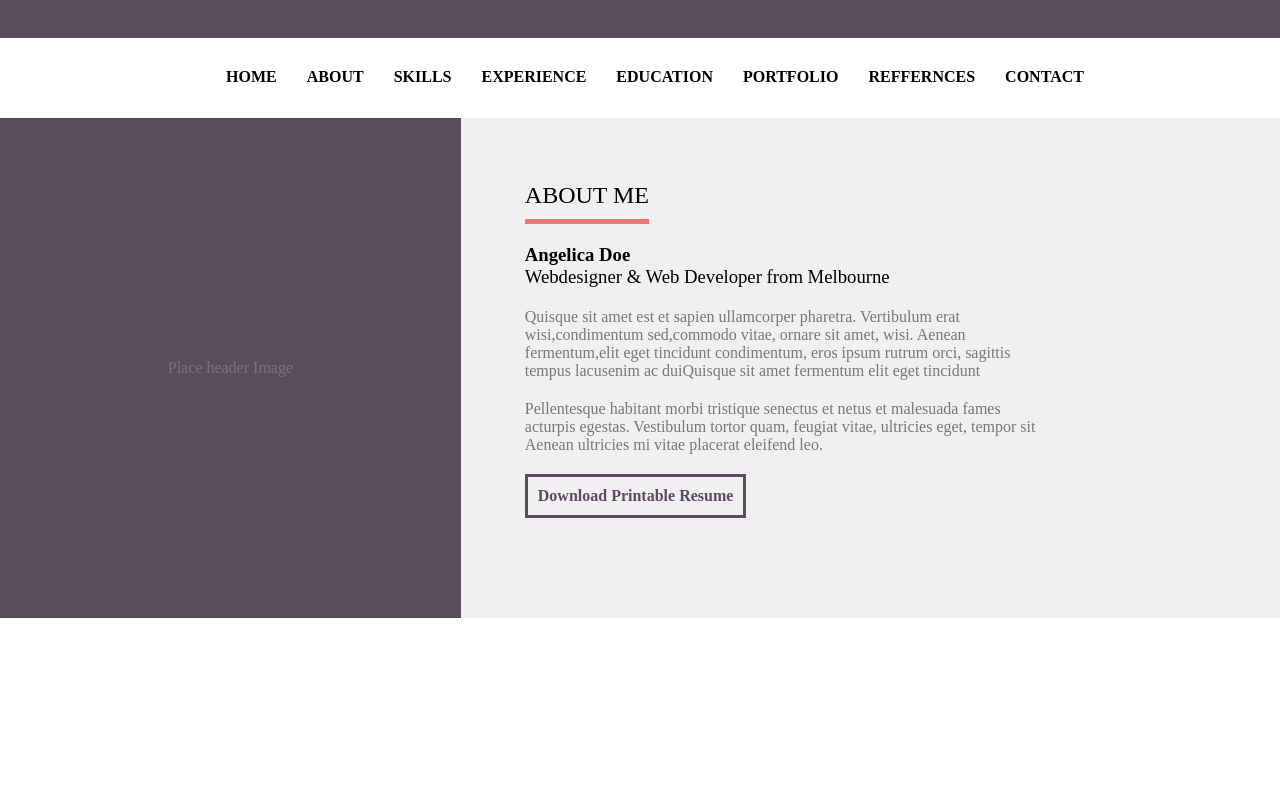
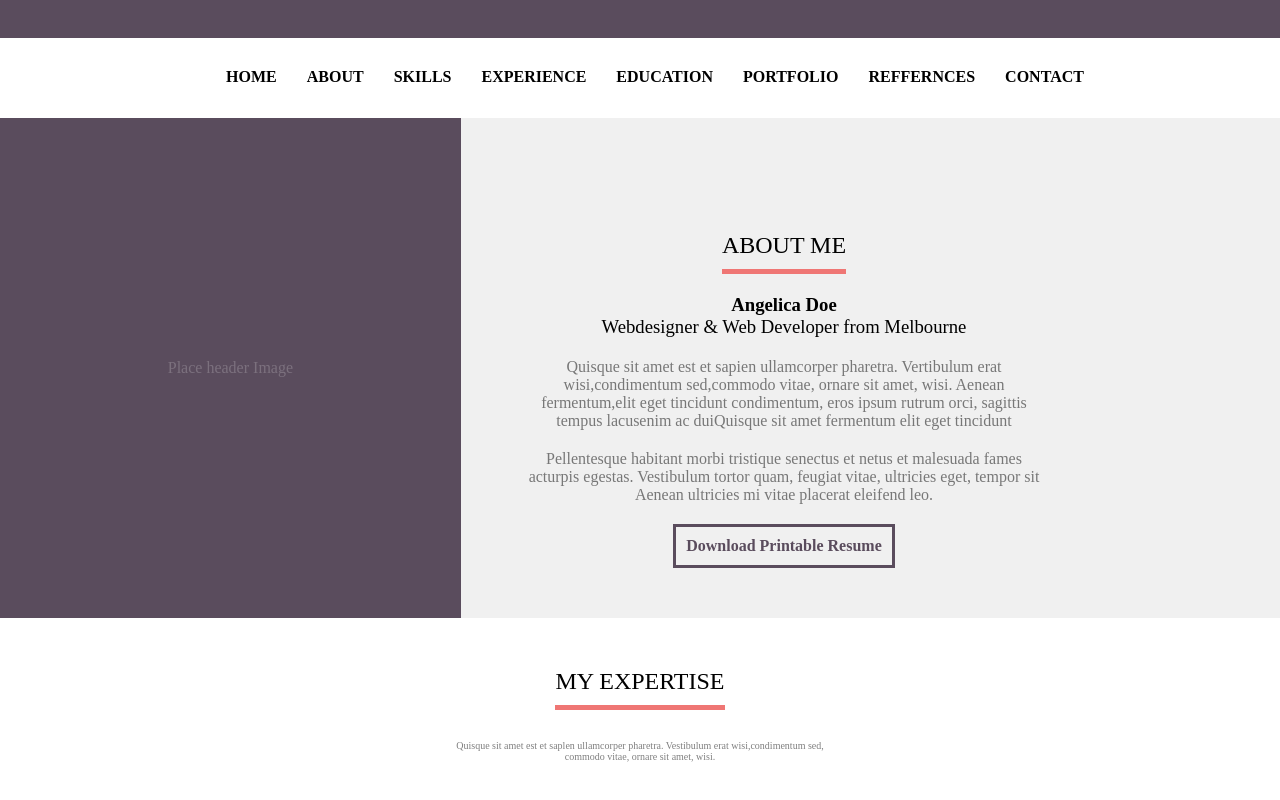
Before and after one commit to codeyoyo/Full-stack-development, a website built with webpack: page resume/index.html in a window 1280 px wide. Shown: the part 374-1174 px from the top of the page. Before the commit the page ends 992 px from the top, so only its background shows below. Built offline with nearby package versions, Linux system fonts and the light colour scheme.

Commit message:
resume edit

```diff
--- a/resume/index.html
+++ b/resume/index.html
@@ -77,6 +77,23 @@
                 </div>
             </div>
         </div>
+
+        <div class="expertise">
+            <div class="link-title">
+                <h2>
+                    MY EXPERTISE
+                </h2>
+            </div>
+            <div class="descript-box">
+                <p>
+                    Quisque sit amet est et saplen ullamcorper pharetra. Vestibulum erat wisi,condimentum sed,
+                </p>
+                <p>
+                    commodo vitae, ornare sit amet, wisi.
+                </p>
+            </div>
+            <div class="content-box"></div>
+        </div>
     </div>
 </body>
 
--- a/resume/sass/style.scss
+++ b/resume/sass/style.scss
@@ -105,7 +105,7 @@ body {
             margin-top: 20px;
         }
         .weight {
-            font-weight: 500;
+            font-weight: 100;
         }
         p {
             opacity: 0.5;
@@ -121,3 +121,35 @@ body {
         }
     }
 }
+
+.module {
+    margin-top: 50px;
+    text-align: center;
+}
+
+.p-descript {
+    font-size: 10px;
+    opacity: 0.5;
+}
+
+.descript-box {
+    margin-top: 30px;
+    p {
+        @extend .p-descript;
+    }
+}
+
+.content-box {
+    margin-top: 50px;
+    text-align: center;
+}
+
+.expertise {
+    @extend .module;
+    .expertise-row {
+        display: flex;
+    }
+    .expertise-item {
+        flex: 1;
+    }
+}
```
